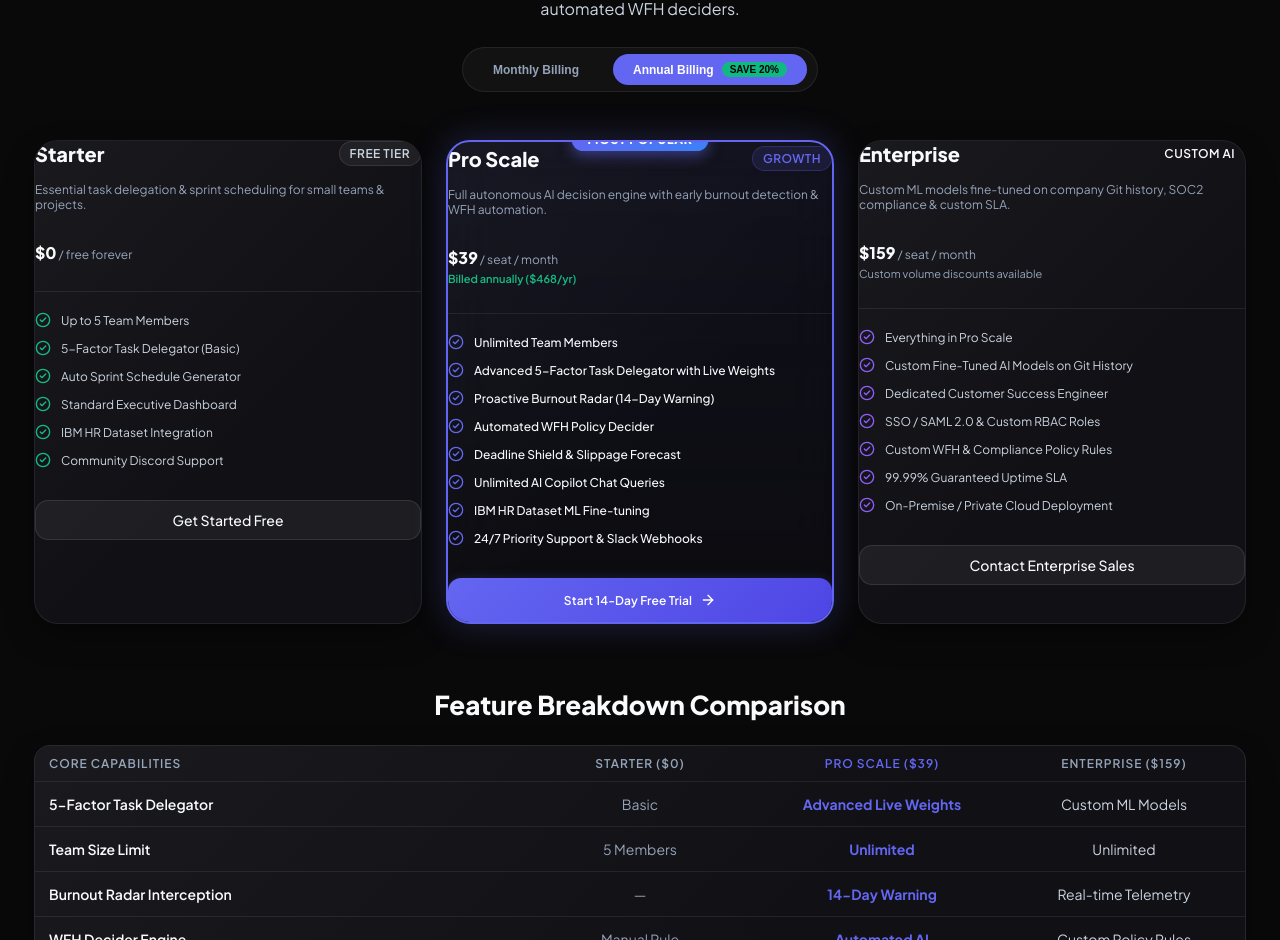
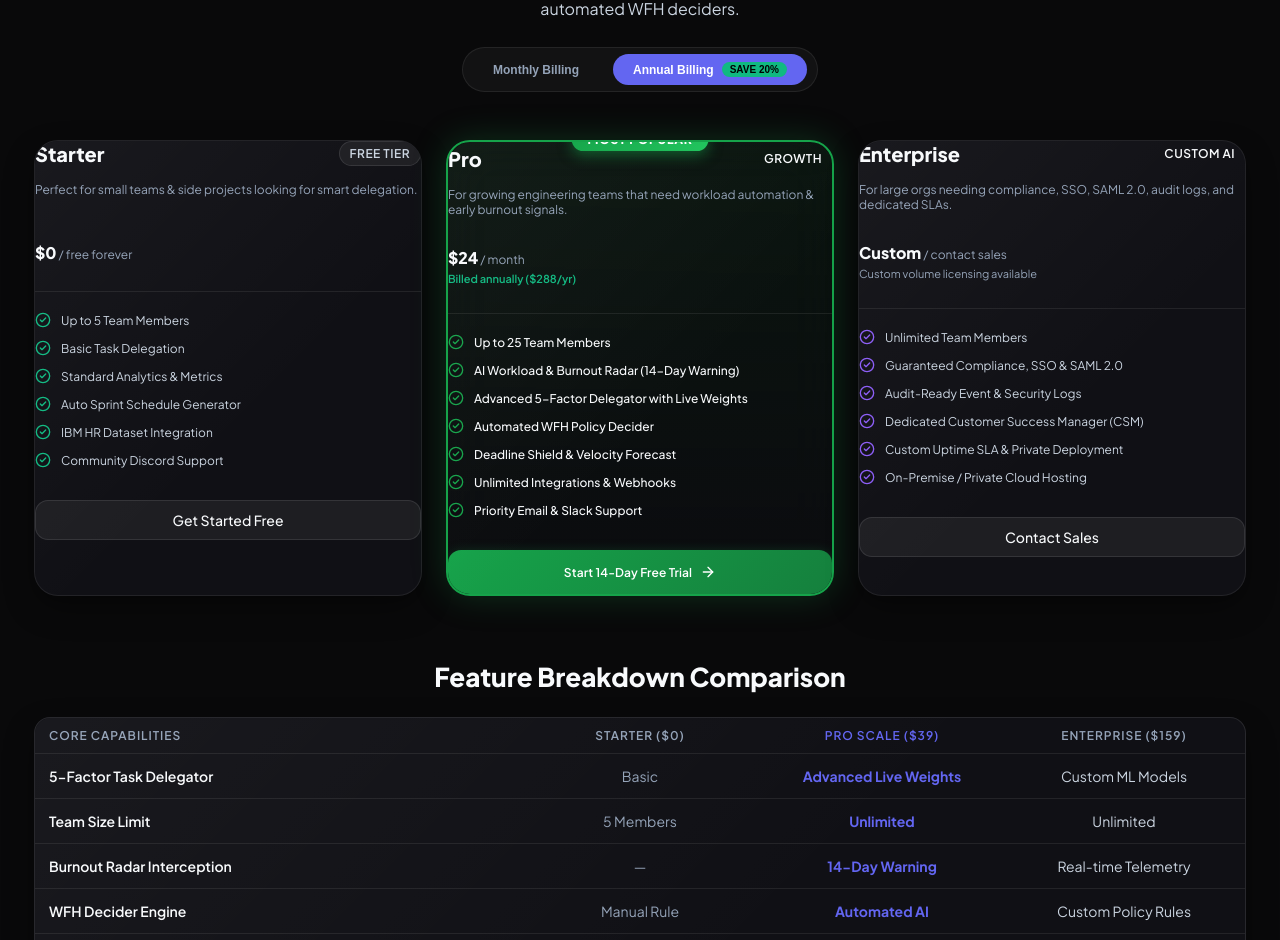
Before and after one commit to kartikthhakur07/Orka, a Next.js app in the folder frontend/: page / in a window 1280 px wide. Shown: the part 3070-4010 px from the top of the page. Built offline with nearby package versions, Linux system fonts and the light colour scheme.

Commit message:
feat: align pricing tiers and candidate scoring with exact Figma Make specs

```diff
--- a/frontend/src/app/page.tsx
+++ b/frontend/src/app/page.tsx
@@ -586,7 +586,7 @@ export default function LandingPage() {
             </div>
           </div>
 
-          {/* 3 Pricing Tier Cards (Figma Make Layout) */}
+              {/* 3 Pricing Tier Cards (Figma Make Layout) */}
           <div style={{ display: 'grid', gridTemplateColumns: 'repeat(3, 1fr)', gap: 24, alignItems: 'stretch' }}>
             {/* Starter Tier */}
             <div className="glass-card p-8 flex flex-col justify-between" style={{ borderRadius: 24, border: '1px solid var(--border-subtle)' }}>
@@ -596,7 +596,7 @@ export default function LandingPage() {
                   <Badge variant="gray">Free Tier</Badge>
                 </div>
                 <p style={{ fontSize: 'var(--font-xs)', color: 'var(--text-muted)', marginBottom: 24, minHeight: 36 }}>
-                  Essential task delegation & sprint scheduling for small teams & projects.
+                  Perfect for small teams & side projects looking for smart delegation.
                 </p>
                 <div style={{ marginBottom: 28 }}>
                   <span style={{ fontSize: 'var(--font-2xl)', fontWeight: 900, color: 'var(--text-primary)' }}>$0</span>
@@ -606,9 +606,9 @@ export default function LandingPage() {
                 <div style={{ borderTop: '1px solid var(--border-subtle)', paddingTop: 20, display: 'flex', flexDirection: 'column', gap: 12 }}>
                   {[
                     'Up to 5 Team Members',
-                    '5-Factor Task Delegator (Basic)',
+                    'Basic Task Delegation',
+                    'Standard Analytics & Metrics',
                     'Auto Sprint Schedule Generator',
-                    'Standard Executive Dashboard',
                     'IBM HR Dataset Integration',
                     'Community Discord Support'
                   ].map((feat, i) => (
@@ -625,60 +625,59 @@ export default function LandingPage() {
               </Link>
             </div>
 
-            {/* Pro Scale Tier (POPULAR / HIGHLIGHTED CARD) */}
+            {/* Pro Scale Tier (HIGHEST MATCH FIGMA MAKE CARD) */}
             <div className="glass-card p-8 flex flex-col justify-between" style={{
               borderRadius: 24,
-              border: '2px solid var(--accent-indigo)',
-              boxShadow: '0 0 34px rgba(99,102,241,0.25)',
+              border: '2px solid #16a34a',
+              boxShadow: '0 0 34px rgba(22, 163, 74, 0.25)',
               position: 'relative',
-              background: 'linear-gradient(180deg, rgba(99,102,241,0.08) 0%, rgba(12,12,16,0.95) 100%)'
+              background: 'linear-gradient(180deg, rgba(22, 163, 74, 0.08) 0%, rgba(12, 12, 16, 0.95) 100%)'
             }}>
               {/* Floating Most Popular Badge */}
               <div style={{
                 position: 'absolute', top: -14, left: '50%', transform: 'translateX(-50%)',
-                background: 'linear-gradient(135deg, #6366f1 0%, #3b82f6 100%)',
+                background: 'linear-gradient(135deg, #16a34a 0%, #22c55e 100%)',
                 color: '#fff', fontSize: 'var(--font-xs)', fontWeight: 800, padding: '4px 16px', borderRadius: 99,
-                letterSpacing: '0.06em', boxShadow: '0 4px 14px rgba(99,102,241,0.5)'
+                letterSpacing: '0.06em', boxShadow: '0 4px 14px rgba(22,163,74,0.5)'
               }}>
                 MOST POPULAR
               </div>
 
               <div>
                 <div style={{ display: 'flex', justifyContent: 'space-between', alignItems: 'center', marginBottom: 16, marginTop: 4 }}>
-                  <h3 style={{ fontSize: 'var(--font-md)', fontWeight: 800, color: 'var(--text-primary)' }}>Pro Scale</h3>
-                  <Badge variant="indigo">Growth</Badge>
+                  <h3 style={{ fontSize: 'var(--font-md)', fontWeight: 800, color: 'var(--text-primary)' }}>Pro</h3>
+                  <Badge variant="green">Growth</Badge>
                 </div>
                 <p style={{ fontSize: 'var(--font-xs)', color: 'var(--text-muted)', marginBottom: 24, minHeight: 36 }}>
-                  Full autonomous AI decision engine with early burnout detection & WFH automation.
+                  For growing engineering teams that need workload automation & early burnout signals.
                 </p>
                 <div style={{ marginBottom: 28 }}>
                   <span style={{ fontSize: 'var(--font-2xl)', fontWeight: 900, color: 'var(--text-primary)' }}>
-                    {isAnnual ? '$39' : '$49'}
+                    {isAnnual ? '$24' : '$29'}
                   </span>
-                  <span style={{ fontSize: 'var(--font-xs)', color: 'var(--text-muted)' }}> / seat / month</span>
-                  {isAnnual && <p style={{ fontSize: '11px', color: '#10b981', marginTop: 4, fontWeight: 600 }}>Billed annually ($468/yr)</p>}
+                  <span style={{ fontSize: 'var(--font-xs)', color: 'var(--text-muted)' }}> / month</span>
+                  {isAnnual && <p style={{ fontSize: '11px', color: '#10b981', marginTop: 4, fontWeight: 600 }}>Billed annually ($288/yr)</p>}
                 </div>
 
                 <div style={{ borderTop: '1px solid var(--border-subtle)', paddingTop: 20, display: 'flex', flexDirection: 'column', gap: 12 }}>
                   {[
-                    'Unlimited Team Members',
-                    'Advanced 5-Factor Task Delegator with Live Weights',
-                    'Proactive Burnout Radar (14-Day Warning)',
+                    'Up to 25 Team Members',
+                    'AI Workload & Burnout Radar (14-Day Warning)',
+                    'Advanced 5-Factor Delegator with Live Weights',
                     'Automated WFH Policy Decider',
-                    'Deadline Shield & Slippage Forecast',
-                    'Unlimited AI Copilot Chat Queries',
-                    'IBM HR Dataset ML Fine-tuning',
-                    '24/7 Priority Support & Slack Webhooks'
+                    'Deadline Shield & Velocity Forecast',
+                    'Unlimited Integrations & Webhooks',
+                    'Priority Email & Slack Support'
                   ].map((feat, i) => (
                     <div key={i} style={{ display: 'flex', alignItems: 'center', gap: 10, fontSize: 'var(--font-xs)', color: 'var(--text-primary)', fontWeight: 500 }}>
-                      <CheckCircle2 size={16} color="var(--accent-indigo)" />
+                      <CheckCircle2 size={16} color="#16a34a" />
                       <span>{feat}</span>
                     </div>
                   ))}
                 </div>
               </div>
 
-              <Link href="/dashboard" className="btn-primary" style={{ width: '100%', marginTop: 32, textDecoration: 'none', padding: '14px', fontSize: 'var(--font-xs)' }}>
+              <Link href="/dashboard" className="btn-primary" style={{ width: '100%', marginTop: 32, textDecoration: 'none', padding: '14px', fontSize: 'var(--font-xs)', background: 'linear-gradient(135deg, #16a34a 0%, #15803d 100%)', boxShadow: '0 4px 14px rgba(22, 163, 74, 0.4)' }}>
                 Start 14-Day Free Trial <ArrowRight size={16} />
               </Link>
             </div>
@@ -691,25 +690,22 @@ export default function LandingPage() {
                   <Badge variant="purple">Custom AI</Badge>
                 </div>
                 <p style={{ fontSize: 'var(--font-xs)', color: 'var(--text-muted)', marginBottom: 24, minHeight: 36 }}>
-                  Custom ML models fine-tuned on company Git history, SOC2 compliance & custom SLA.
+                  For large orgs needing compliance, SSO, SAML 2.0, audit logs, and dedicated SLAs.
                 </p>
                 <div style={{ marginBottom: 28 }}>
-                  <span style={{ fontSize: 'var(--font-2xl)', fontWeight: 900, color: 'var(--text-primary)' }}>
-                    {isAnnual ? '$159' : '$199'}
-                  </span>
-                  <span style={{ fontSize: 'var(--font-xs)', color: 'var(--text-muted)' }}> / seat / month</span>
-                  <p style={{ fontSize: '11px', color: 'var(--text-muted)', marginTop: 4 }}>Custom volume discounts available</p>
+                  <span style={{ fontSize: 'var(--font-2xl)', fontWeight: 900, color: 'var(--text-primary)' }}>Custom</span>
+                  <span style={{ fontSize: 'var(--font-xs)', color: 'var(--text-muted)' }}> / contact sales</span>
+                  <p style={{ fontSize: '11px', color: 'var(--text-muted)', marginTop: 4 }}>Custom volume licensing available</p>
                 </div>
 
                 <div style={{ borderTop: '1px solid var(--border-subtle)', paddingTop: 20, display: 'flex', flexDirection: 'column', gap: 12 }}>
                   {[
-                    'Everything in Pro Scale',
-                    'Custom Fine-Tuned AI Models on Git History',
-                    'Dedicated Customer Success Engineer',
-                    'SSO / SAML 2.0 & Custom RBAC Roles',
-                    'Custom WFH & Compliance Policy Rules',
-                    '99.99% Guaranteed Uptime SLA',
-                    'On-Premise / Private Cloud Deployment'
+                    'Unlimited Team Members',
+                    'Guaranteed Compliance, SSO & SAML 2.0',
+                    'Audit-Ready Event & Security Logs',
+                    'Dedicated Customer Success Manager (CSM)',
+                    'Custom Uptime SLA & Private Deployment',
+                    'On-Premise / Private Cloud Hosting'
                   ].map((feat, i) => (
                     <div key={i} style={{ display: 'flex', alignItems: 'center', gap: 10, fontSize: 'var(--font-xs)', color: 'var(--text-secondary)' }}>
                       <CheckCircle2 size={16} color="#8b5cf6" />
@@ -720,7 +716,7 @@ export default function LandingPage() {
               </div>
 
               <a href="mailto:enterprise@orka.ai" className="btn-secondary" style={{ width: '100%', marginTop: 32, textDecoration: 'none', textAlign: 'center' }}>
-                Contact Enterprise Sales
+                Contact Sales
               </a>
             </div>
           </div>
```
